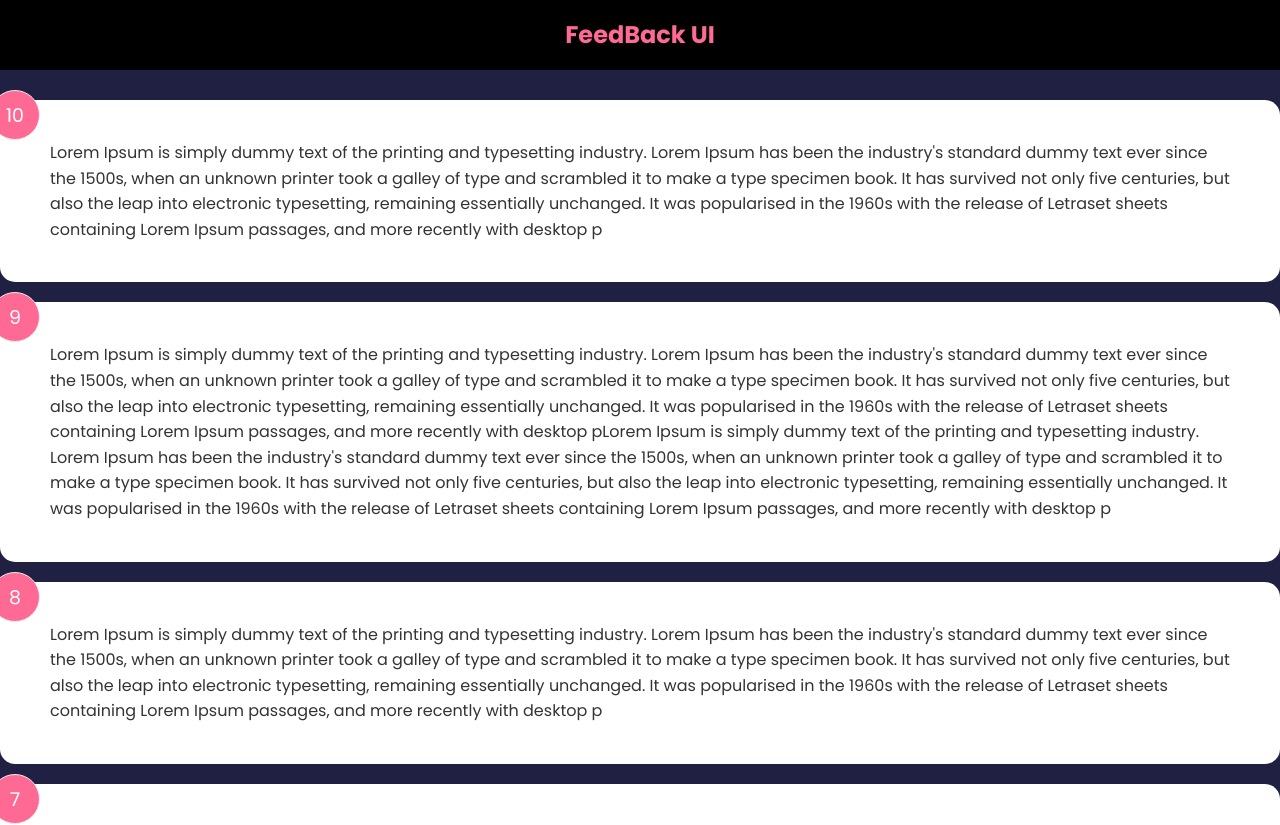
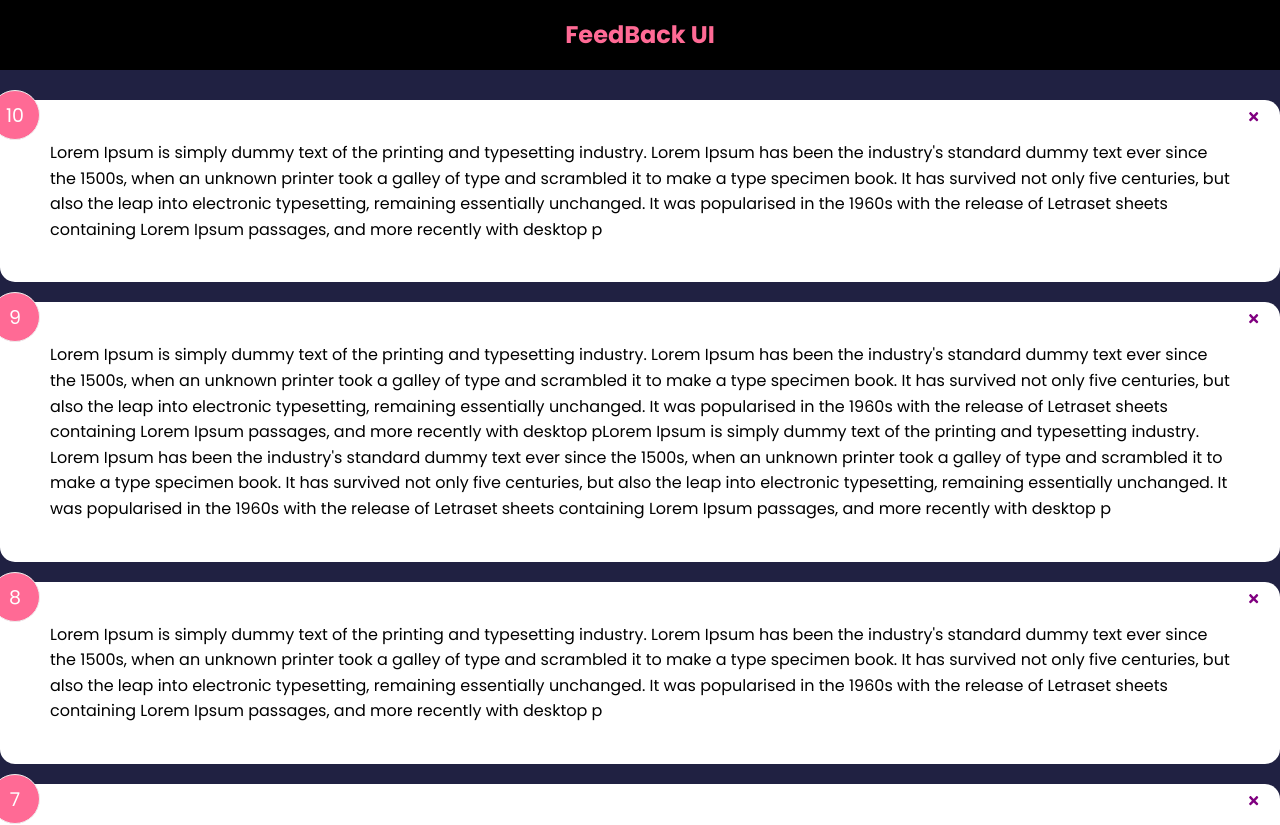
Before and after one commit to lyeslehara1996/feedback-app, a React (Create React App) app: page / in a window 1280 px wide. Shown: the top 825 px of the page. Built offline with nearby package versions, Linux system fonts and the light colour scheme.

Commit message:
add delete boutton and event and prop drilling

```diff
--- a/package.json
+++ b/package.json
@@ -8,6 +8,7 @@
     "@testing-library/user-event": "^13.5.0",
     "react": "^17.0.2",
     "react-dom": "^17.0.2",
+    "react-icons": "^4.3.1",
     "react-scripts": "5.0.0",
     "web-vitals": "^2.1.4"
   },
--- a/src/App.js
+++ b/src/App.js
@@ -7,12 +7,17 @@
 
 function App() {
   const [feedBack, setFeedback] = useState(FeedBackData);
+  const deleteFeedback = (id) => {
+    if (window.confirm("Are you sure you want to delete")) {
+      setFeedback(feedBack.filter((item) => item.id !== id));
+    }
+  };
   return (
     <>
       <Header />
 
       <div>
-        <FeedBackList feedBack={feedBack} />
+        <FeedBackList feedBack={feedBack} handleDelete={deleteFeedback} />
       </div>
     </>
   );
--- a/src/Components/FeedBackItem.jsx
+++ b/src/Components/FeedBackItem.jsx
@@ -1,15 +1,20 @@
-import React,{useState} from 'react';
+import PropTypes from 'prop-types'
+import Card from './shared/Card';
+import {FaTimes} from 'react-icons/fa'
 
-
-const FeedBackItem = ({item}) => {
+function FeedBackItem ({item, handleDelete})  {
     return (
-        <div className='card'>
+        <Card>
             <div className='num-display'>{item.rating}</div>
+            <button onClick={()=>handleDelete(item.id)} className='close'><FaTimes color="purple" /></button>
             <div className='text-display'>
                 {item.text}
             </div>
-           </div>
+           </Card>
     );
 };
+FeedBackItem.propTypes={
+    item: PropTypes.object
+}
 
 export default FeedBackItem;
--- a/src/Components/FeedBackList.jsx
+++ b/src/Components/FeedBackList.jsx
@@ -1,5 +1,5 @@
 import FeedBackItem from "./FeedBackItem";
-
+import PropTypes from 'prop-types'
 function FeedBackList ({feedBack}){
    if(!feedBack || feedBack.length === 0){
       return <h2>No feedBack yet</h2>
@@ -7,9 +7,17 @@
 
     return <div className="feedback-list">
         {feedBack.map((item)=>(
-            <FeedBackItem key={item.id} item={item} />
+            <FeedBackItem key={item.id} item={item} handleDelete={(id)=>console.log(id)} />
         ))}
     </div>
 }
 
+FeedBackList.propTypes={
+    feedBack: PropTypes.arrayOf({
+        id:PropTypes.number,
+        rating:PropTypes.number,
+        text:PropTypes.text
+    })
+}
+
 export default FeedBackList;
--- /dev/null
+++ b/src/Components/shared/Card.jsx
@@ -0,0 +1,27 @@
+import PropTypes from 'prop-types'
+
+const Card = ({children,reverse}) => {
+    // return
+    //     <div className={`card ${reverse && 'reverse' }`}>
+    //         {children}
+    //     </div>
+    // ;
+return(
+    <div className="card" style={{
+        backgroundColor:reverse? 'rgba(0,0,0,0.4)': '#fff',
+        color:reverse? '#fff': '#000'
+    }}>
+        {children }
+    </div>
+)
+}
+Card.defaultProps={
+    reverse: false,
+}
+Card.propTypes={
+    children:PropTypes.node,
+    reverse:PropTypes.bool
+}
+
+
+export default Card;
```
Also changed, not shown: 1 other file (tests, documents, lock files or other folders).
